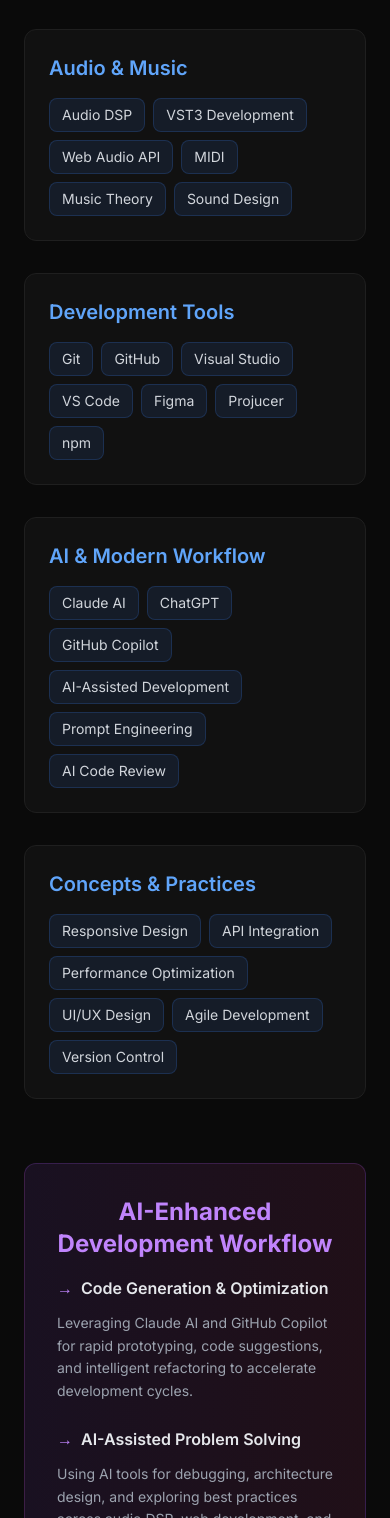
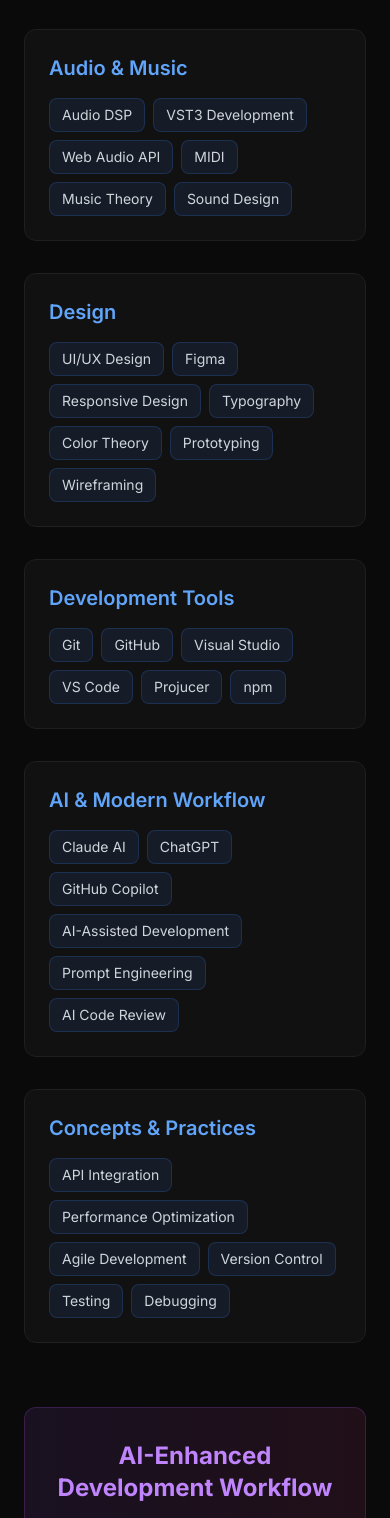
Before and after one commit to elarmuzik1993/IT-Portfolio, a Next.js app: page / in a window 390 px wide. Shown: the part 5925-7443 px from the top of the page. Built offline with nearby package versions, Linux system fonts and the light colour scheme.

Commit message:
Add: Design skills category
- Added new Design category with UI/UX, Figma, Typography, etc.
- Moved Figma from Development Tools to Design
- Reorganized UI/UX Design and Responsive Design into Design category
- Added Color Theory, Prototyping, and Wireframing skills

```diff
--- a/components/Skills.tsx
+++ b/components/Skills.tsx
@@ -15,8 +15,12 @@ export default function Skills() {
       skills: ["Audio DSP", "VST3 Development", "Web Audio API", "MIDI", "Music Theory", "Sound Design"]
     },
     {
+      category: "Design",
+      skills: ["UI/UX Design", "Figma", "Responsive Design", "Typography", "Color Theory", "Prototyping", "Wireframing"]
+    },
+    {
       category: "Development Tools",
-      skills: ["Git", "GitHub", "Visual Studio", "VS Code", "Figma", "Projucer", "npm"]
+      skills: ["Git", "GitHub", "Visual Studio", "VS Code", "Projucer", "npm"]
     },
     {
       category: "AI & Modern Workflow",
@@ -24,7 +28,7 @@ export default function Skills() {
     },
     {
       category: "Concepts & Practices",
-      skills: ["Responsive Design", "API Integration", "Performance Optimization", "UI/UX Design", "Agile Development", "Version Control"]
+      skills: ["API Integration", "Performance Optimization", "Agile Development", "Version Control", "Testing", "Debugging"]
     }
   ];
 
```
